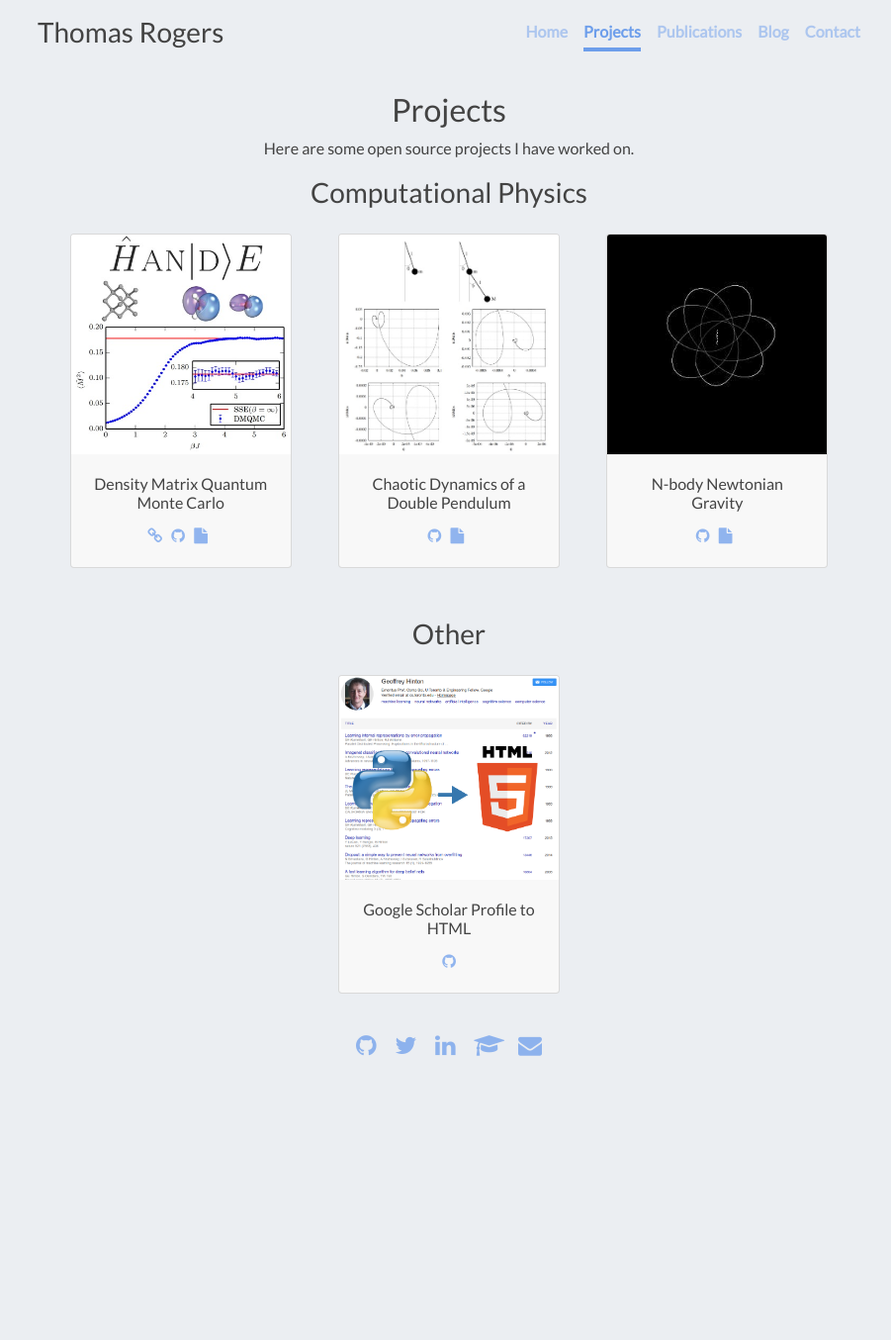
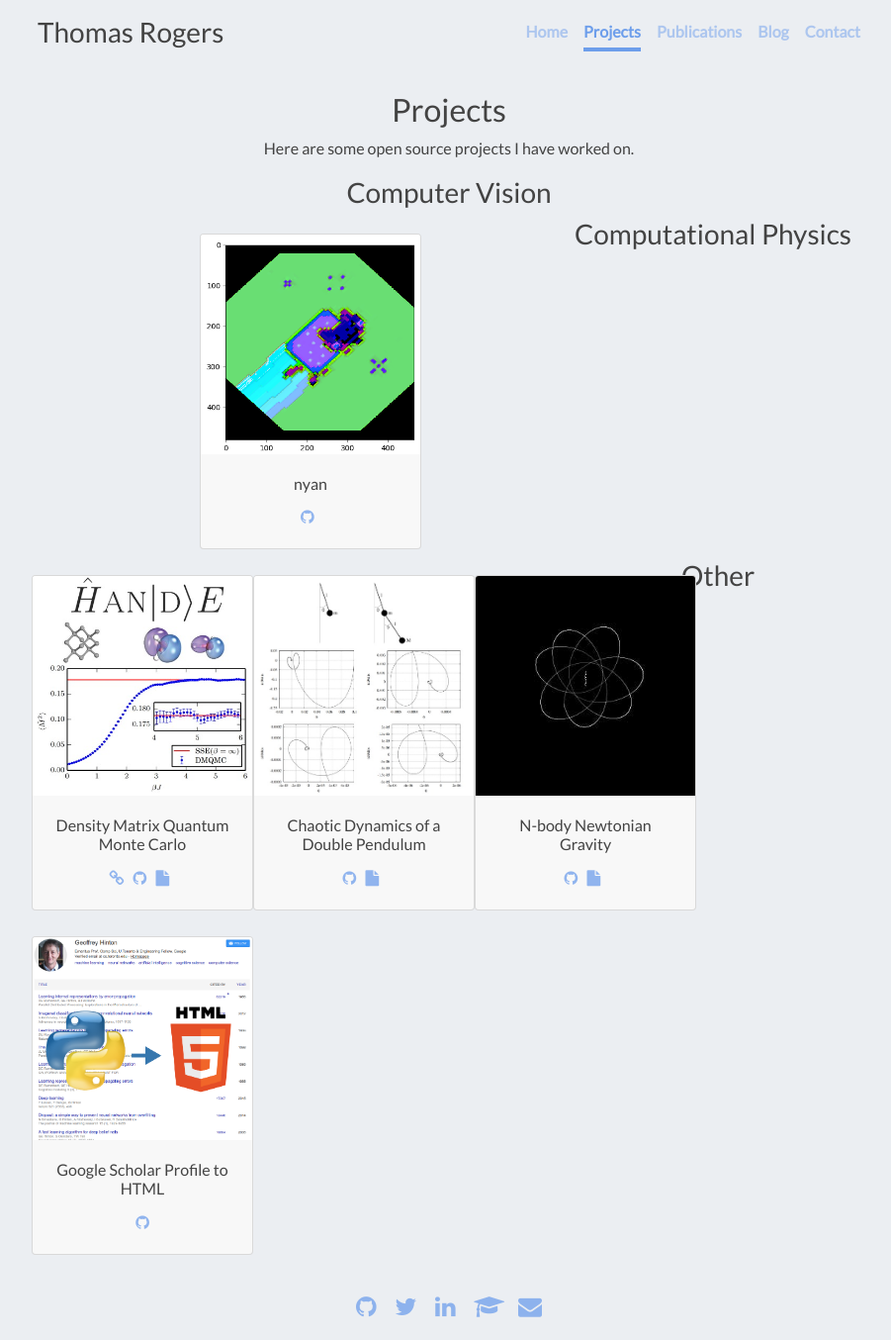
Before and after one commit to TWRogers/twrogers.github.io, a Jekyll site: the page built from projects.md, in a window 1280 px wide. Shown: the whole page at 99% size, without its empty margins (186-1087 px from the left). Built offline with Jekyll 4.4.1, drawn with Linux system fonts in a browser that asks for light colours; before the commit the page ends 1090 px from its top, so only the background shows below that.

Commit message:
added nyan

```diff
--- a/projects.md
+++ b/projects.md
@@ -9,6 +9,16 @@
 <br>
 <h2 class="cover-heading">Projects</h2>
 <p>Here are some open source projects I have worked on.</p>
+<h3 class="cover-heading">Computer Vision</h3>
+<div class="row">
+    <div class="card card-small">
+  <img class="card-img-top" src="./assets/images/nyan.png" alt="nyan image pre-processing ">
+  <div class="card-body">
+    <h5 class="card-title">nyan</h5>
+    <a href="https://github.com/TWRogers/nyan"><i class="fa fa-github" aria-hidden="true"></i></a> &nbsp;
+  </div>
+</div>
+<br>
 <h3 class="cover-heading">Computational Physics</h3>
 <div class="row">
     <div class="card card-small">
```
Also changed, not shown: assets/images/nyan.png (added).
